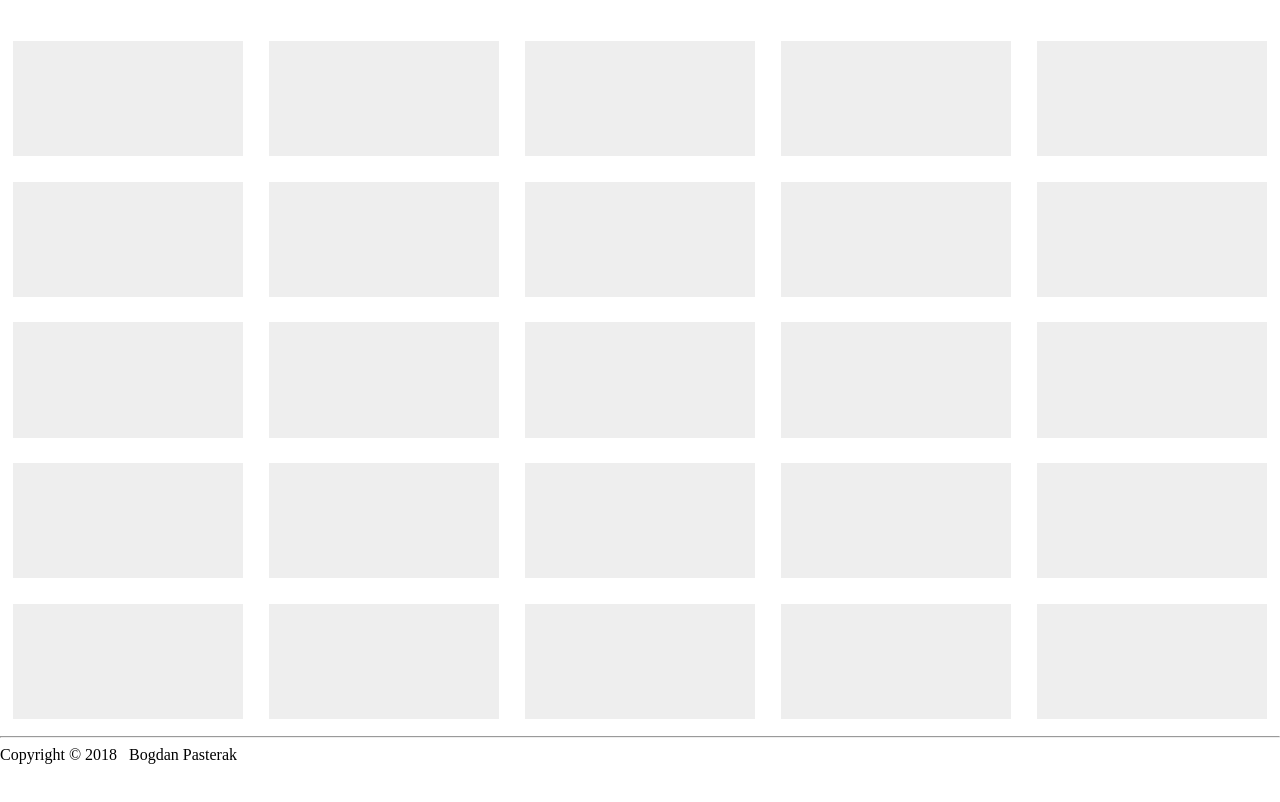
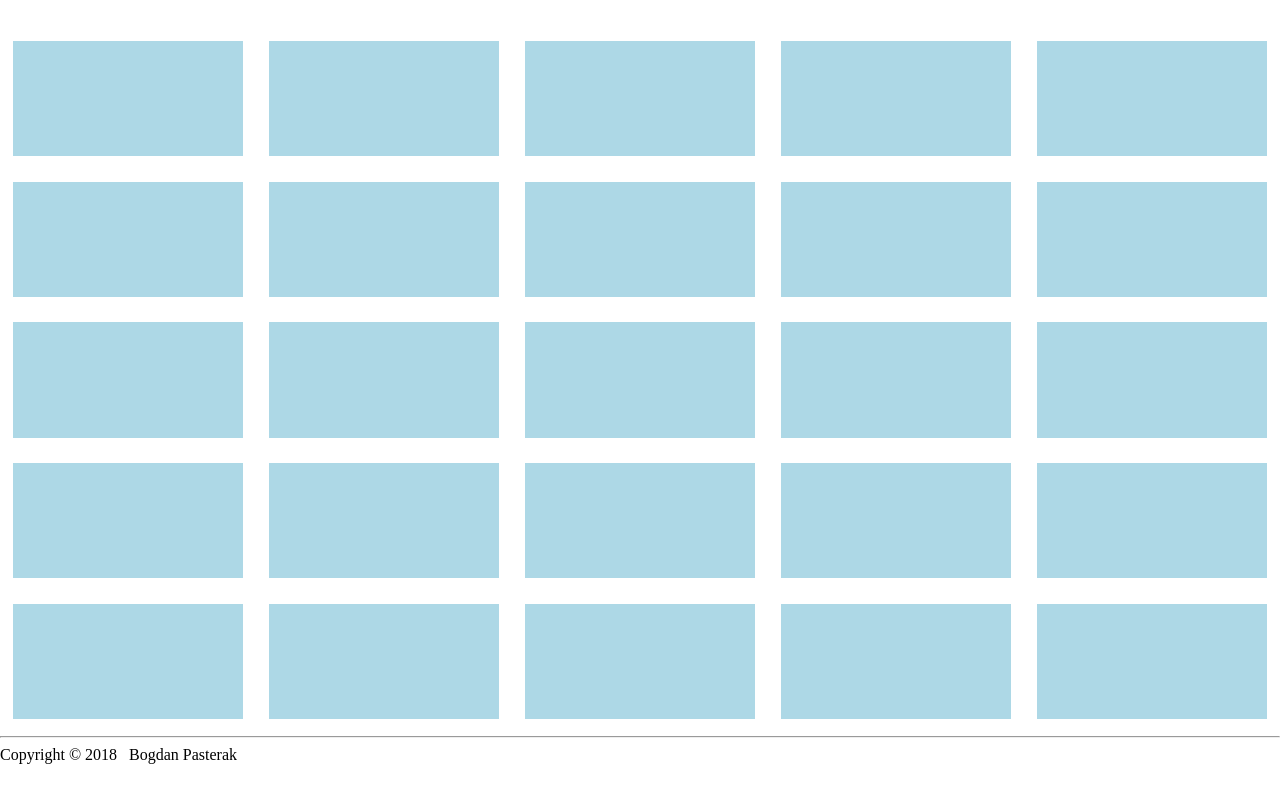
Before and after one commit to BogdanPasterak/castles, a website: page index.html in a window 1280 px wide. Drawn offline with Linux system fonts and the light colour scheme.

Commit message:
Bug in grow svg (min 150)

```diff
--- a/script.js
+++ b/script.js
@@ -82,10 +82,11 @@ class Field {
                     fieldNode.addEventListener('click', controller.clickField);
                     rowNode.append(fieldNode);
                     let svg = document.createElementNS("http://www.w3.org/2000/svg", 'svg');
-                    // svg.setAttribute('width', '100%');
+                    svg.setAttribute('preserveAspectRatio', "none");
                     // svg.setAttribute('height', '100%');
                     svg.setAttribute('viewBox', '0 0 100 50');
                     svg.setAttribute('id',index++);
+                    svg.setAttribute('style', 'background-color:lightblue');
                     // let rect = document.createElementNS("http://www.w3.org/2000/svg", 'rect');
                     // rect.setAttribute('x', '5');
                     // rect.setAttribute('y', '5');
--- a/style.css
+++ b/style.css
@@ -13,22 +13,22 @@ html , body {
 }
 .board {
     display: flex;
-    flex-direction: column;
+    flex-flow: column;
     height: calc(100% - 100px);
 }
 .row {
     display: flex;
     width: 100%;
-    height: 100%;
+    flex-grow: 1;
+    flex-flow: row;
 }
 .field {
     display: flex;
+    margin: 1%;
+    background-color: #eee;
     flex-grow: 1;
-    margin: 1%;
-    min-height: 50px;
-    background-color: #eee;
-    align-items: center;
-    justify-content: center;
+    /* align-items: center;
+    justify-content: center; */
 }
 .field.player1 {
     background-color: #e88;
@@ -61,5 +61,5 @@ html , body {
 
 svg {
     width: 100%;
-    height: auto;
+    height: 100%;
 }
```
